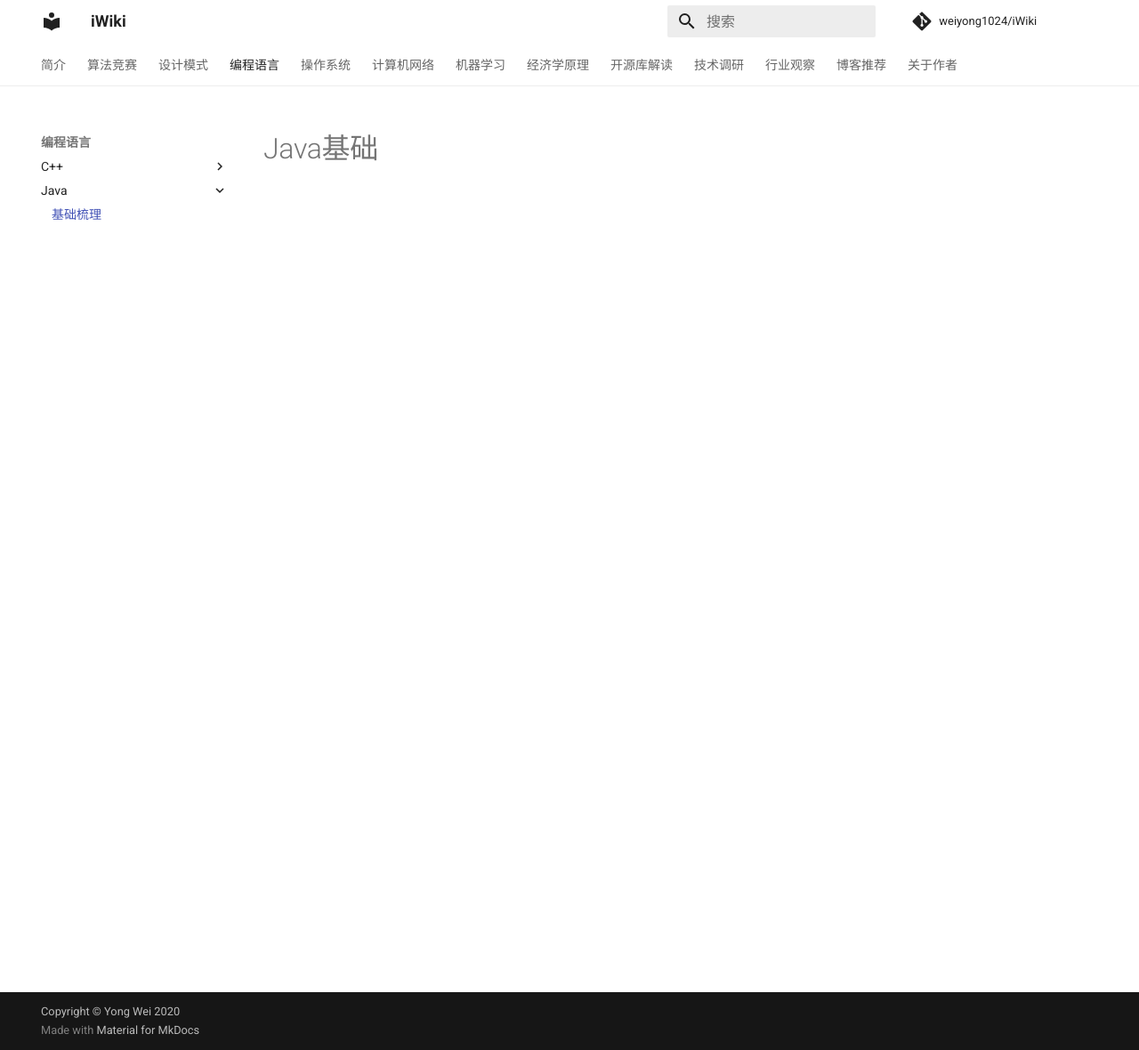
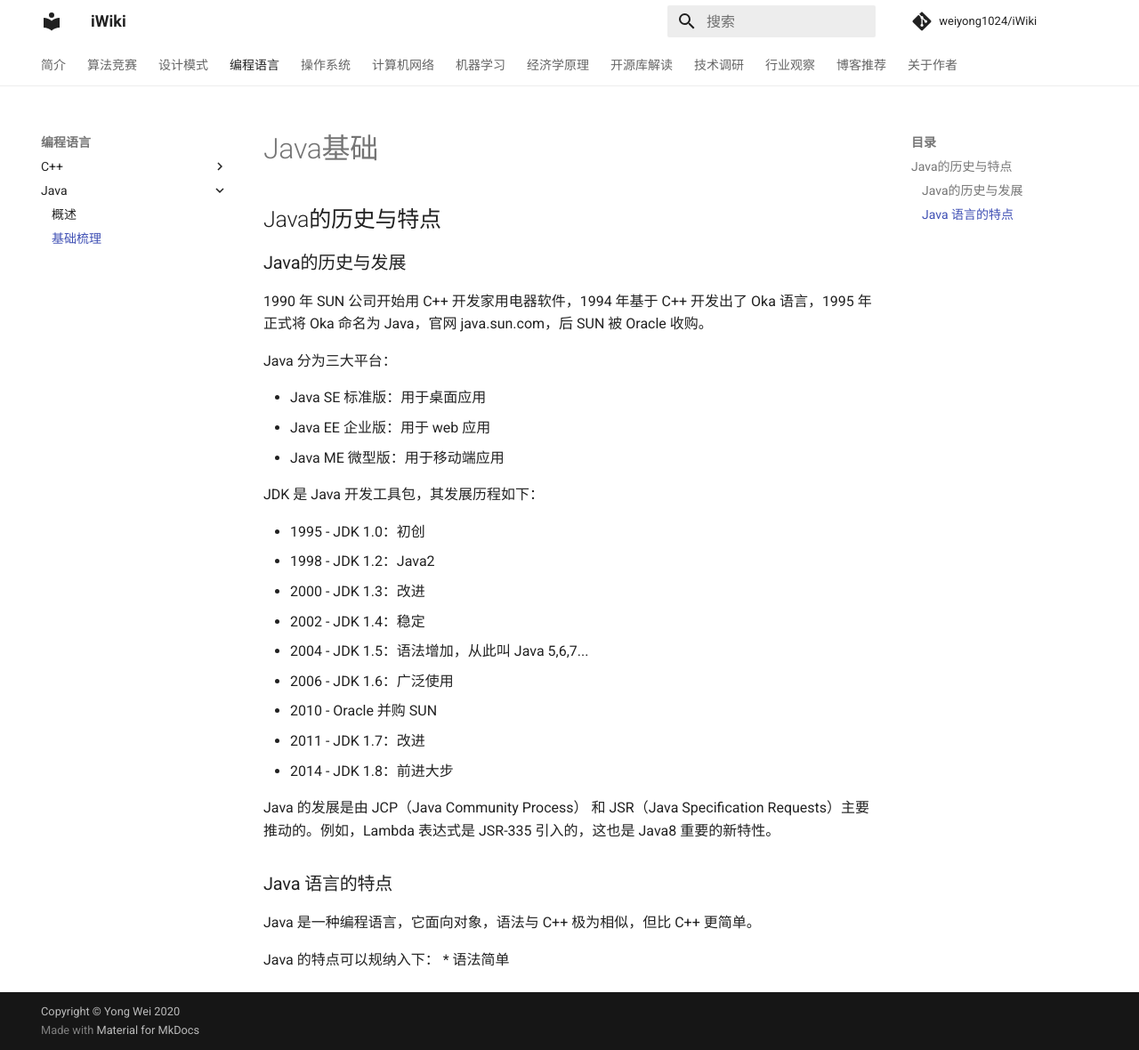
Before and after one commit to weiyong1024/iWiki, an MkDocs documentation site: the page built from docs/languages/java/basic.md, in a window 1280 px wide and 1180 px high. Shown: the whole window at 89% size. Built offline with MkDocs 1.6.1 and Material for MkDocs 9.7.7, drawn with Linux system fonts in a browser that asks for light colours; comment, search, counter and statistics services are not loaded.

Commit message:
Add Java in master

```diff
--- a/docs/languages/java/basic.md
+++ b/docs/languages/java/basic.md
@@ -1 +1,34 @@
 # Java基础
+
+## Java的历史与特点
+
+### Java的历史与发展
+
+1990 年 SUN 公司开始用 C++ 开发家用电器软件，1994 年基于 C++ 开发出了 Oka 语言，1995 年 正式将 Oka 命名为 Java，官网 java.sun.com，后 SUN 被 Oracle 收购。
+
+Java 分为三大平台：
+
+* Java SE 标准版：用于桌面应用
+* Java EE 企业版：用于 web 应用
+* Java ME 微型版：用于移动端应用
+
+JDK 是 Java 开发工具包，其发展历程如下：
+
+* 1995 - JDK 1.0：初创
+* 1998 - JDK 1.2：Java2
+* 2000 - JDK 1.3：改进
+* 2002 - JDK 1.4：稳定
+* 2004 - JDK 1.5：语法增加，从此叫 Java 5,6,7...
+* 2006 - JDK 1.6：广泛使用
+* 2010 - Oracle 并购 SUN
+* 2011 - JDK 1.7：改进
+* 2014 - JDK 1.8：前进大步
+
+Java 的发展是由 JCP（Java Community Process） 和 JSR（Java Specification Requests）主要推动的。例如，Lambda 表达式是 JSR-335 引入的，这也是 Java8 重要的新特性。
+
+### Java 语言的特点
+
+Java 是一种编程语言，它面向对象，语法与 C++ 极为相似，但比 C++ 更简单。
+
+Java 的特点可以规纳入下：
+* 语法简单
--- a/mkdocs.yml
+++ b/mkdocs.yml
@@ -78,6 +78,7 @@ nav:
       - 并发编程: languages/cpp/concurrency.md
       - Effective C++: languages/cpp/effective_cpp.md
     - Java:
+      - 概述: languages/java/index.md
       - 基础梳理: languages/java/basic.md
   - 操作系统:
     - 概述: operating_system/index.md
```
Also changed, not shown: docs/languages/java/index.md (added, +5 -0 lines).
